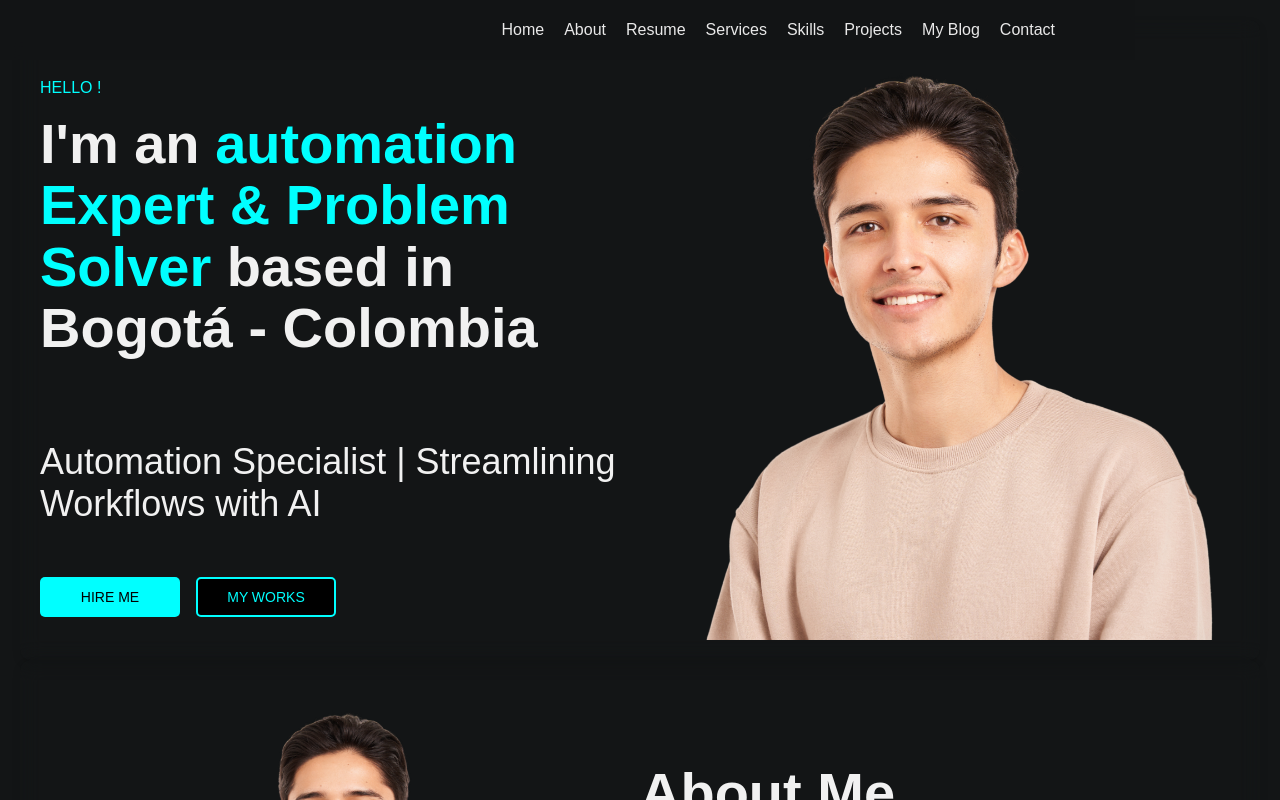
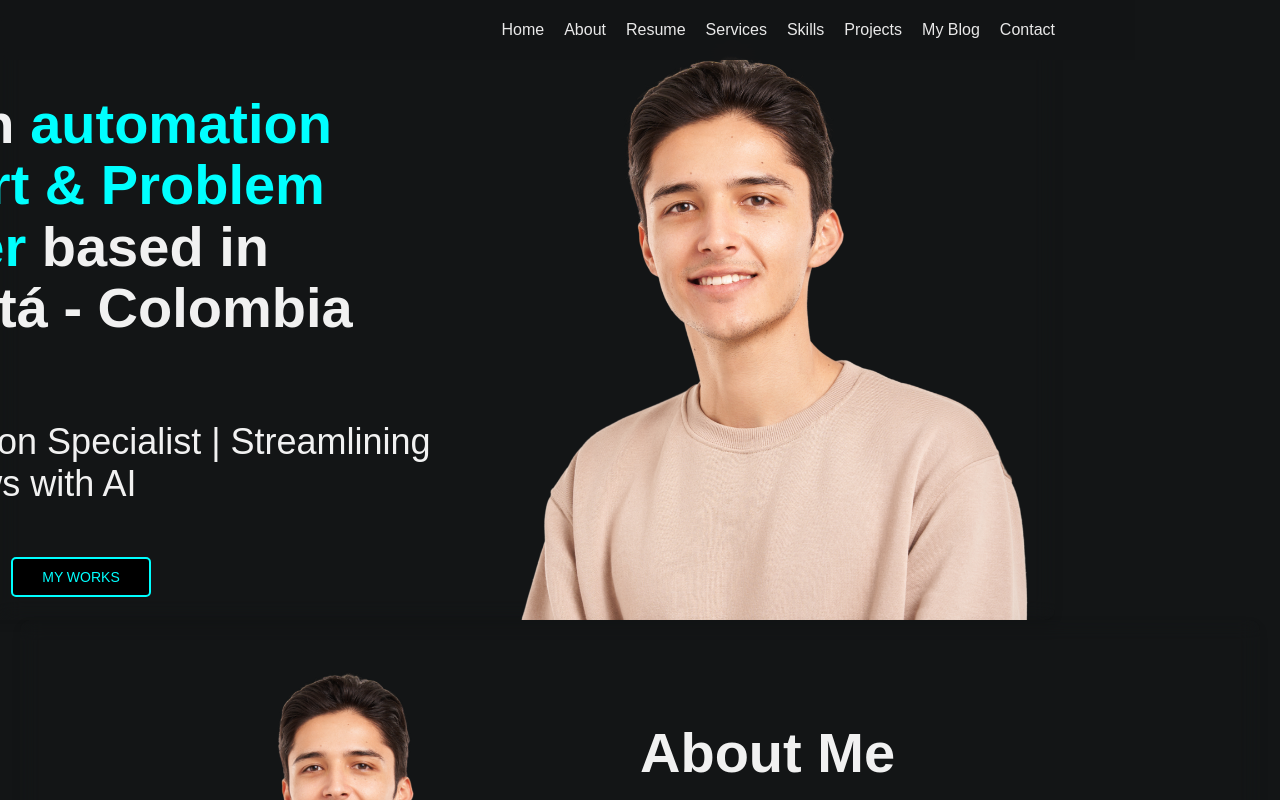
Before and after one commit to juanchovg1/mi-portafolio-frontend, a React (Vite) app: page / in a window 1280 px wide. Shown: the top 800 px of the page. Built offline with nearby package versions, Linux system fonts and the light colour scheme.

Commit message:
Remove margin and adjust padding in ProfileSection for improved layout consistency

```diff
--- a/src/styles/components/ProfileSection.css
+++ b/src/styles/components/ProfileSection.css
@@ -1,7 +1,7 @@
 .profile-section {
     display: flex;
     max-width: 1200px;
-    margin: 0 auto;
+    padding: 0px;
     margin-top: 20px; /* Add top margin */
     flex-direction: column;
     align-items: center;
```
